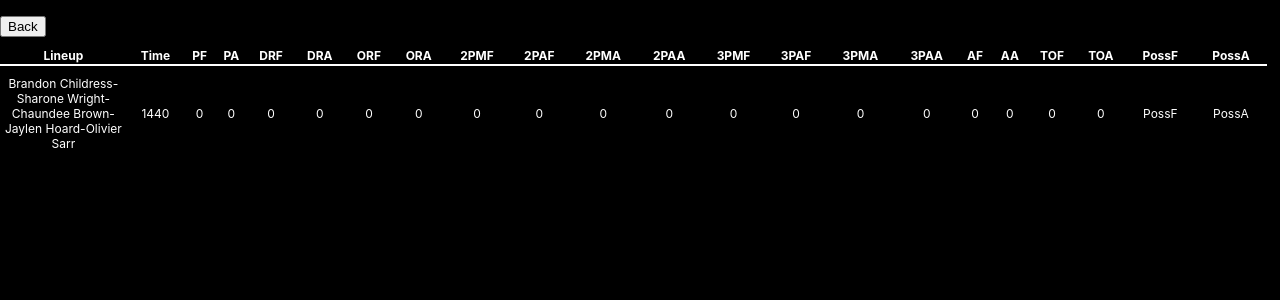
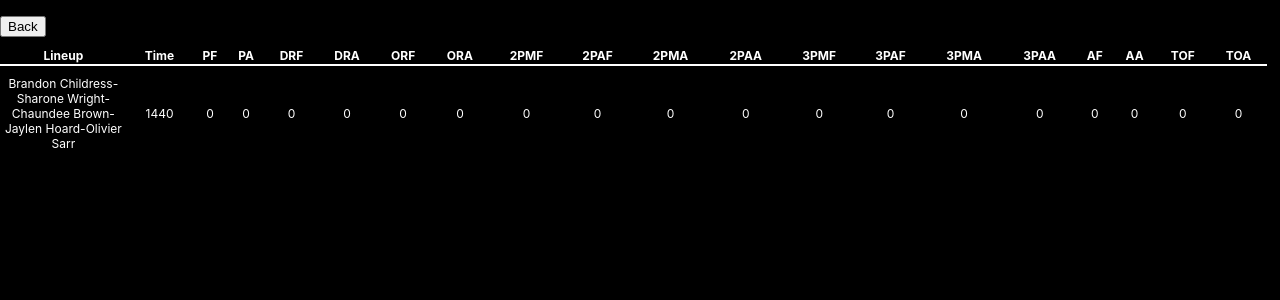
Before and after one commit to awbridgers/lineup-boxscore-tracker, a React (Create React App) app: page / in a window 1280 px wide. Both pictures are taken after a click on the button "Show Results". Shown: the top 300 px of the page. Built offline with nearby package versions, Linux system fonts and the light colour scheme.

Commit message:
removes possessions from the table

```diff
--- a/src/components/results.js
+++ b/src/components/results.js
@@ -25,8 +25,6 @@ const Results = (props) =>(
           <th>AA</th>
           <th>TOF</th>
           <th>TOA</th>
-          <th>PossF</th>
-          <th>PossA</th>
         </tr>
         {props.lineupArray.map((lineup, i)=>{
           return (
@@ -51,8 +49,6 @@ const Results = (props) =>(
               <td>{lineup.assistsAgainst}</td>
               <td>{lineup.turnoversFor}</td>
               <td>{lineup.turnoversAgainst}</td>
-              <td>PossF</td>
-              <td>PossA</td>
             </tr>
           )
         })}
```
